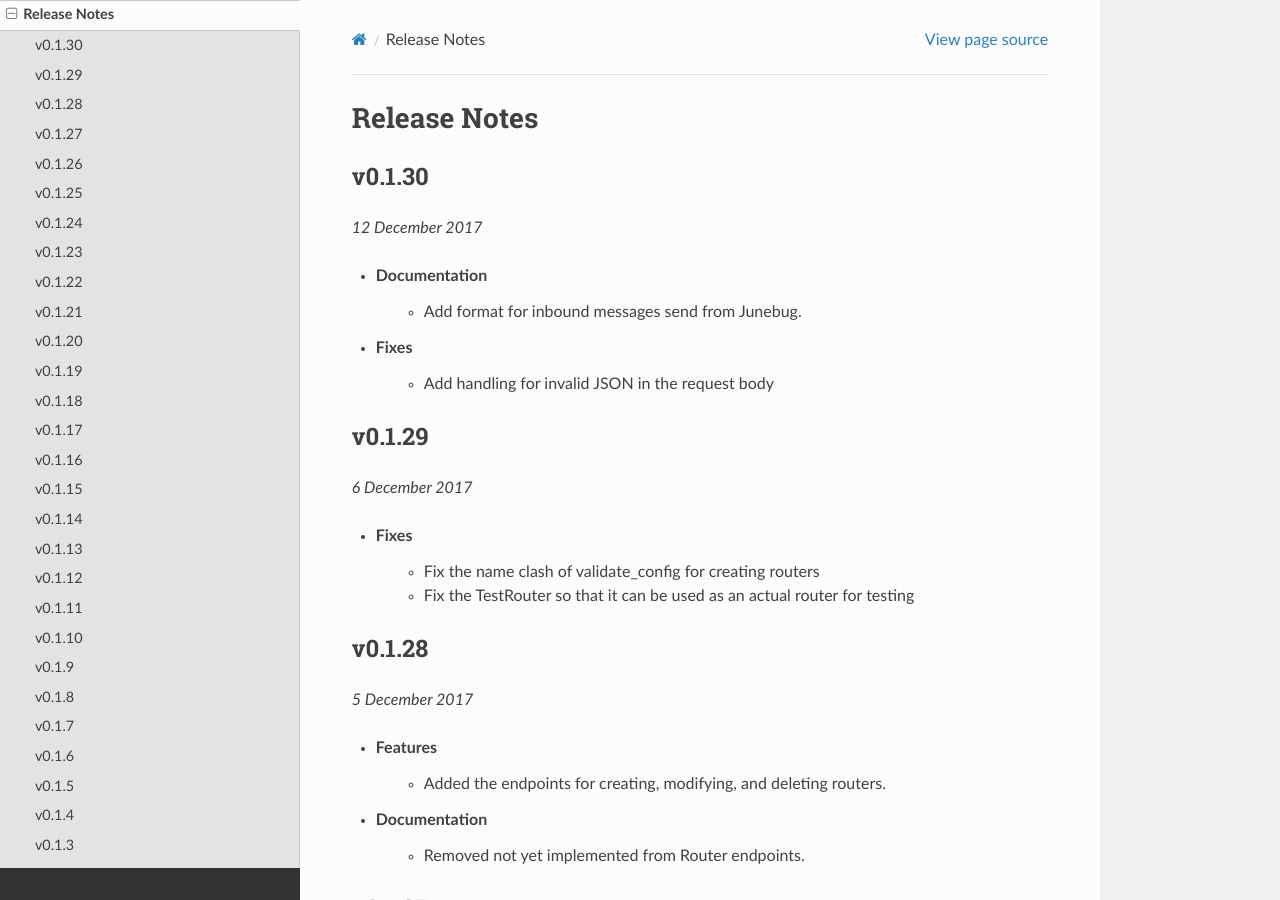
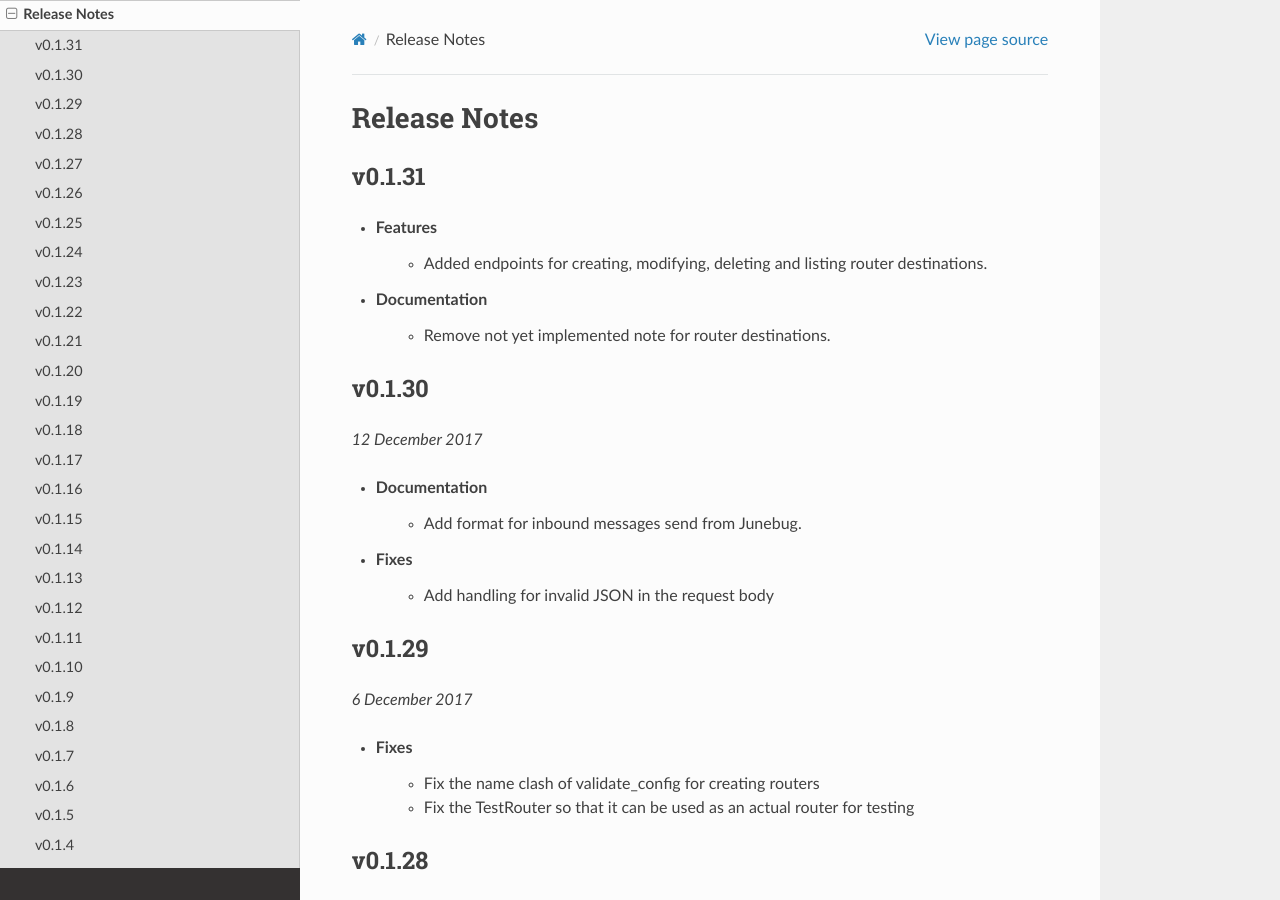
Before and after one commit to praekeltfoundation/junebug, a Sphinx documentation site: the page built from docs/release-notes.rst, in a window 1280 px wide and 900 px high. Built offline with Sphinx 7.4.7 and the Read the Docs theme 2.0.0, drawn with Linux system fonts in a browser that asks for light colours; pages that are not in the unit, such as notebooks, are missing from menus.

Commit message:
Release 0.1.31

```diff
--- a/docs/conf.py
+++ b/docs/conf.py
@@ -61,7 +61,7 @@ copyright = u'2015, Praekelt Foundation'
 # The short X.Y version.
 version = '0.1'
 # The full version, including alpha/beta/rc tags.
-release = '0.1.30'
+release = '0.1.31'
 
 # The language for content autogenerated by Sphinx. Refer to documentation
 # for a list of supported languages.
--- a/docs/http_api.rst
+++ b/docs/http_api.rst
@@ -461,9 +461,6 @@ Routers
 
 Router Destinations
 ^^^^^^^^^^^^^^^^^^^
-.. note::
-
-   Not yet implemented
 
 .. http:get:: /routers/(router_id:str)/destinations/
 
--- a/docs/release-notes.rst
+++ b/docs/release-notes.rst
@@ -3,9 +3,20 @@
 Release Notes
 =============
 
+v0.1.31
+-------
+.. Pull requests 147, 148, 149, 150
+
+- Features
+    - Added endpoints for creating, modifying, deleting and listing router
+      destinations.
+
+- Documentation
+    - Remove not yet implemented note for router destinations.
+
 v0.1.30
 -------
-.. Pull request 153, 154
+.. Pull requests 153, 154
 
 *12 December 2017*
 
--- a/junebug/__init__.py
+++ b/junebug/__init__.py
@@ -29,4 +29,4 @@ if r is not None:
 from junebug.api import JunebugApi  # noqa
 
 __all__ = ['JunebugApi']
-__version__ = '0.1.30'
+__version__ = '0.1.31'
--- a/setup.py
+++ b/setup.py
@@ -8,7 +8,7 @@ def read_file(filename):
 
 setup(
     name='junebug',
-    version='0.1.30',
+    version='0.1.31',
     url='http://github.com/praekelt/junebug',
     license='BSD',
     description=(
```
